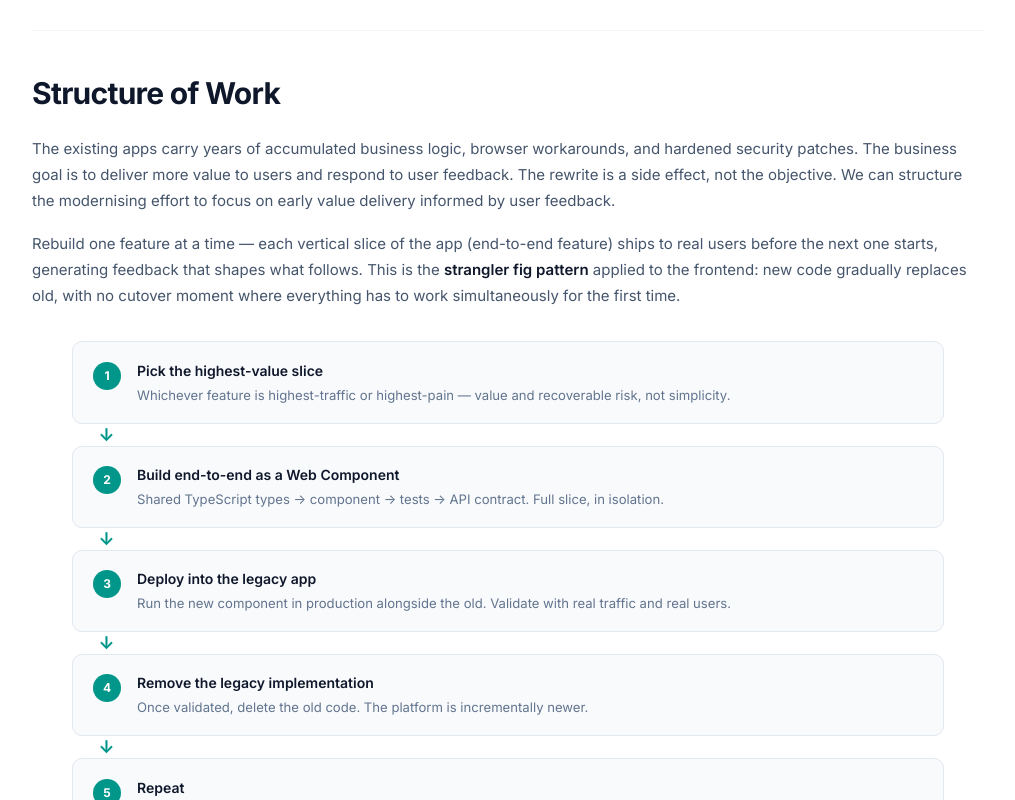
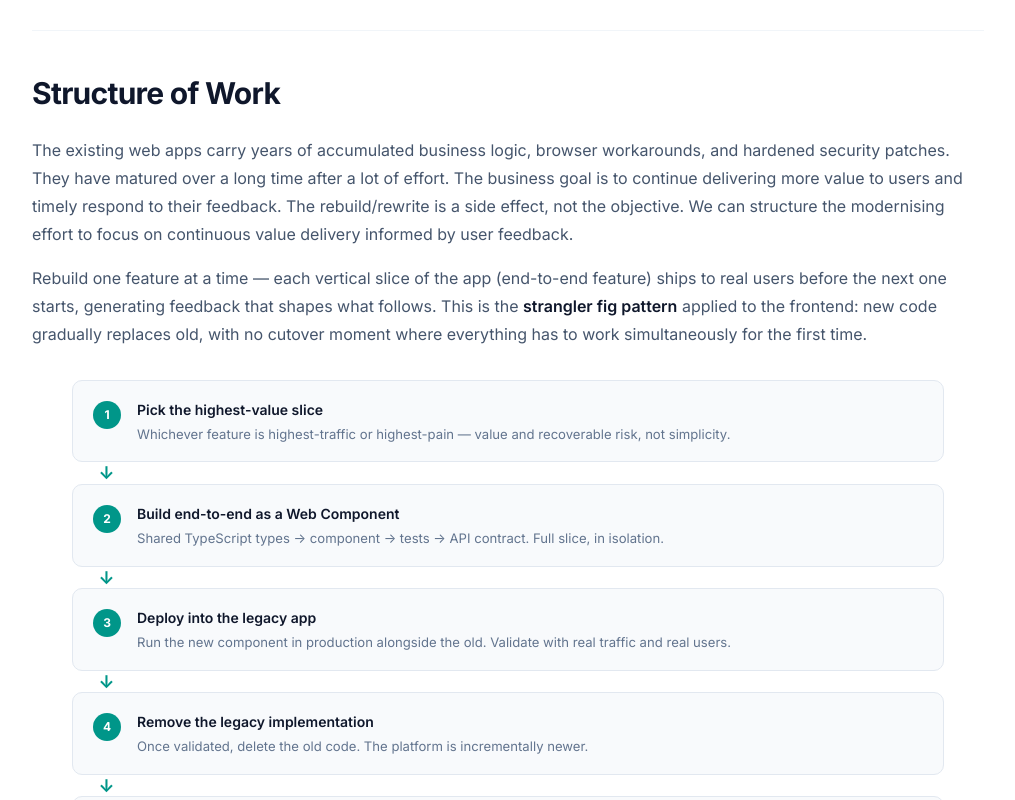
Before and after one commit to moizp/realestate-test, a Svelte app: page / in a window 1280 px wide. Shown: the part 2180-2980 px from the top of the page, without its empty margins (256-1271 px from the left). Built offline with nearby package versions, Linux system fonts and the light colour scheme.

Commit message:
Tweak risk and team factors descriptions

```diff
--- a/src/App.svelte
+++ b/src/App.svelte
@@ -68,29 +68,25 @@
     },
     {
       n: '05',
-      title: 'Dependency hell',
+      title: 'Framework runtime and dependency sprawl',
       severity: 'Medium',
       severityClass: 'bg-yellow-100 text-yellow-600',
       numClass: 'text-yellow-400',
-      body: 'Typical React projects end up having multitudes of dependencies (and sub-dependencies), if not careful. Each one is a potential security hole, and each one is a potential source of breaking changes. The more dependencies, the more risk and maintenance effort required.',
+      body: 'Frameworks that ship a JavaScript runtime to the browser (React, Vue, Angular) add baseline bundle weight before a single line of product code runs. Transitive dependencies compound this: a typical React project accumulates hundreds of sub-dependencies, each a potential CVE and each with its own breaking-change risk. The security surface grows with every npm install.',
       mitigation:
-        'Typescript first, e.g. roll up your own state management and routing. Use only the dependencies that are necessary for the job. Web apps that use non-library frameworks tend to have fewer dependencies than others.',
+        'Prefer compile-to-vanilla frameworks (Svelte, Astro) that ship no runtime — the framework disappears at build time, leaving only product code in the browser. Reach for dependencies only when the web platform genuinely cannot. TypeScript-first domain logic (state, routing, validation in plain TS modules) keeps the critical path free of framework churn.',
       ref: null,
     },
   ];
 
   const teamFactors = [
     {
-      title: 'No big-bang learning curve',
-      body: 'A full framework switch asks everyone to learn a new stack while shipping under normal delivery pressure. The slice approach structures this differently: framework fluency is built feature by feature, in production, where it counts.',
+      title: 'Low conceptual overhead — by design',
+      body: 'Framework fluency is built feature by feature, in production. Choosing frameworks with lower conceptual overhead (Svelte, Astro) over ones with idiosyncratic models (React hooks, synthetic events) reduces the learning tax on every developer. The first two or three slices establish component conventions, TypeScript patterns, and CI gates — by the time a critical feature migrates, nobody is learning the framework and the domain simultaneously.',
     },
     {
-      title: 'Patterns before pressure',
-      body: 'The first two or three slices establish component conventions, TypeScript patterns, and CI gates. By the time a critical feature migrates, nobody is learning the framework and the domain simultaneously.',
-    },
-    {
-      title: 'Avoid steep learning curve',
-      body: 'Choosing a framework with a gentle learning curve reduces the risk of delays and burnout during the transition period. Svelte and Astro are both strong candidates, with lower conceptual overhead than React. They are also known for better DevEx and performance at scale.',
+      title: 'Pairing and PR review as the upskilling loop',
+      body: 'The lead architects each slice; others own the implementation under lead review. Learning happens inside delivery, not before it. This is the upskilling mechanism — it runs at normal sprint cadence without blocking progress or requiring dedicated training time.',
     },
     {
       title: 'EmberJS knowledge stays in use',
@@ -186,13 +182,14 @@
       >
         Structure of Work
       </h2>
-      <p class="mb-4 text-[0.9375rem] leading-[1.75] text-slate-600">
-        The existing apps carry years of accumulated business logic, browser workarounds, and
-        hardened security patches. The business goal is to deliver more value to users and respond
-        to user feedback. The rewrite is a side effect, not the objective. We can structure the
-        modernising effort to focus on early value delivery informed by user feedback.
+      <p class="mb-4 leading-[1.75] text-slate-600">
+        The existing web apps carry years of accumulated business logic, browser workarounds, and
+        hardened security patches. They have matured over a long time after a lot of effort. The
+        business goal is to continue delivering more value to users and timely respond to their
+        feedback. The rebuild/rewrite is a side effect, not the objective. We can structure the
+        modernising effort to focus on continuous value delivery informed by user feedback.
       </p>
-      <p class="mb-7 text-[0.9375rem] leading-[1.75] text-slate-600">
+      <p class="mb-7 leading-[1.75] text-slate-600">
         Rebuild one feature at a time — each vertical slice of the app (end-to-end feature) ships to
         real users before the next one starts, generating feedback that shapes what follows. This is
         the
@@ -317,8 +314,11 @@
         Team Factors
       </h2>
       <p class="mb-7 leading-[1.75] text-slate-600">
-        The existing team knows EmberJS, the codebase, and the domain. Existing team does not have
-        experience in newer technologies/frameworks.
+        The existing team has deep product and domain knowledge — the hardest thing to acquire. The
+        gap is framework expertise, which is the context for this hire. The new position's role can
+        be to bring that expertise and create the conditions for the team to develop it through
+        shipping. The upskilling is motivated by shipping features and learning in production,
+        fixing the issues early and continuously.
       </p>
 
       <div
@@ -376,7 +376,9 @@
           brings Island Architecture as a first-class primitive — interactive components load per island,
           which aligns naturally with the slice approach. It also means existing EmberJS components can
           be wrapped as Web Components and delivered as Astro islands during the transition, before they
-          are replaced.
+          are replaced. Frameworks closer to the web platform produce developers who better understand
+          the web, not just the framework(s). The goal would be good engineers as opposed to good React
+          engineers.
         </p>
       </div>
     </section>
--- a/src/lib/Nav.svelte
+++ b/src/lib/Nav.svelte
@@ -17,7 +17,9 @@
   ];
 
   function scrollTo(id: string) {
-    document.getElementById(id)?.scrollIntoView({ behavior: 'smooth' });
+    const el = document.getElementById(id);
+    if (!el) return;
+    window.scrollTo({ top: el.offsetTop - 16, behavior: 'smooth' });
   }
 </script>
 
```
